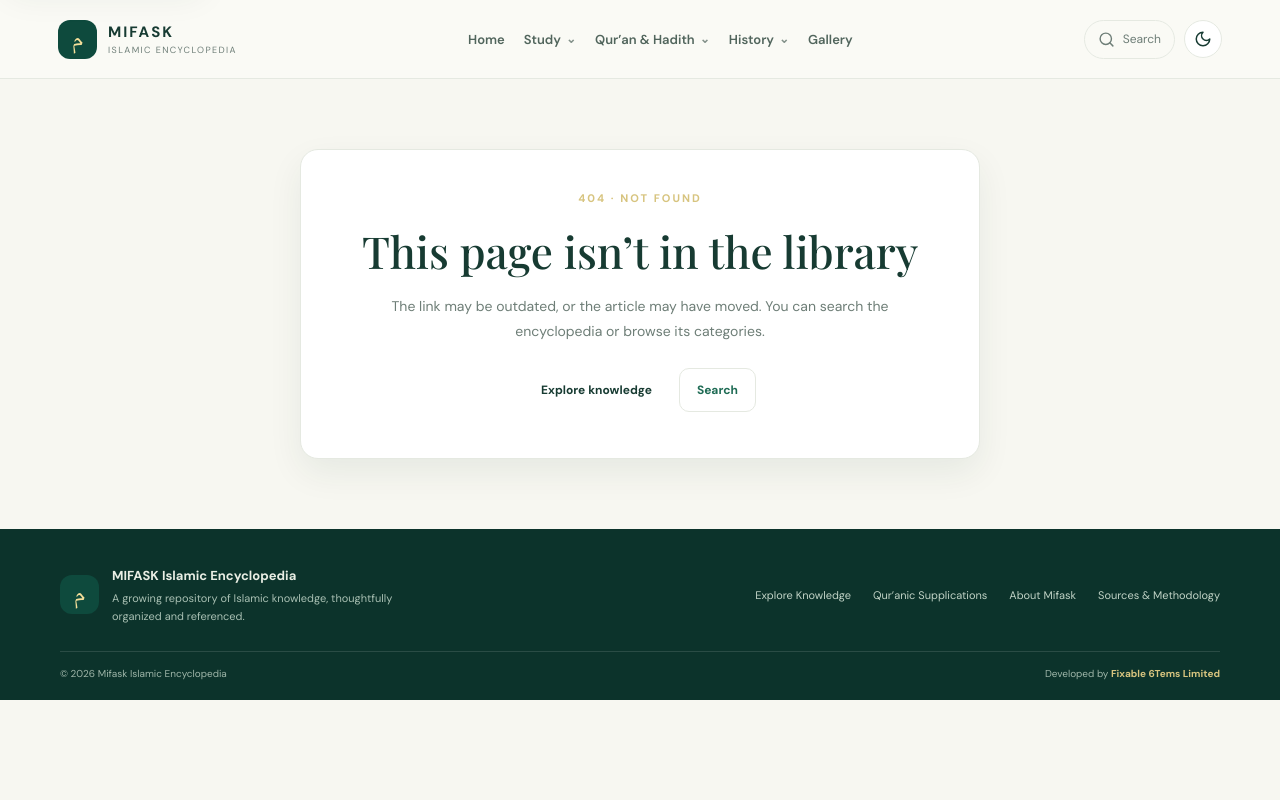
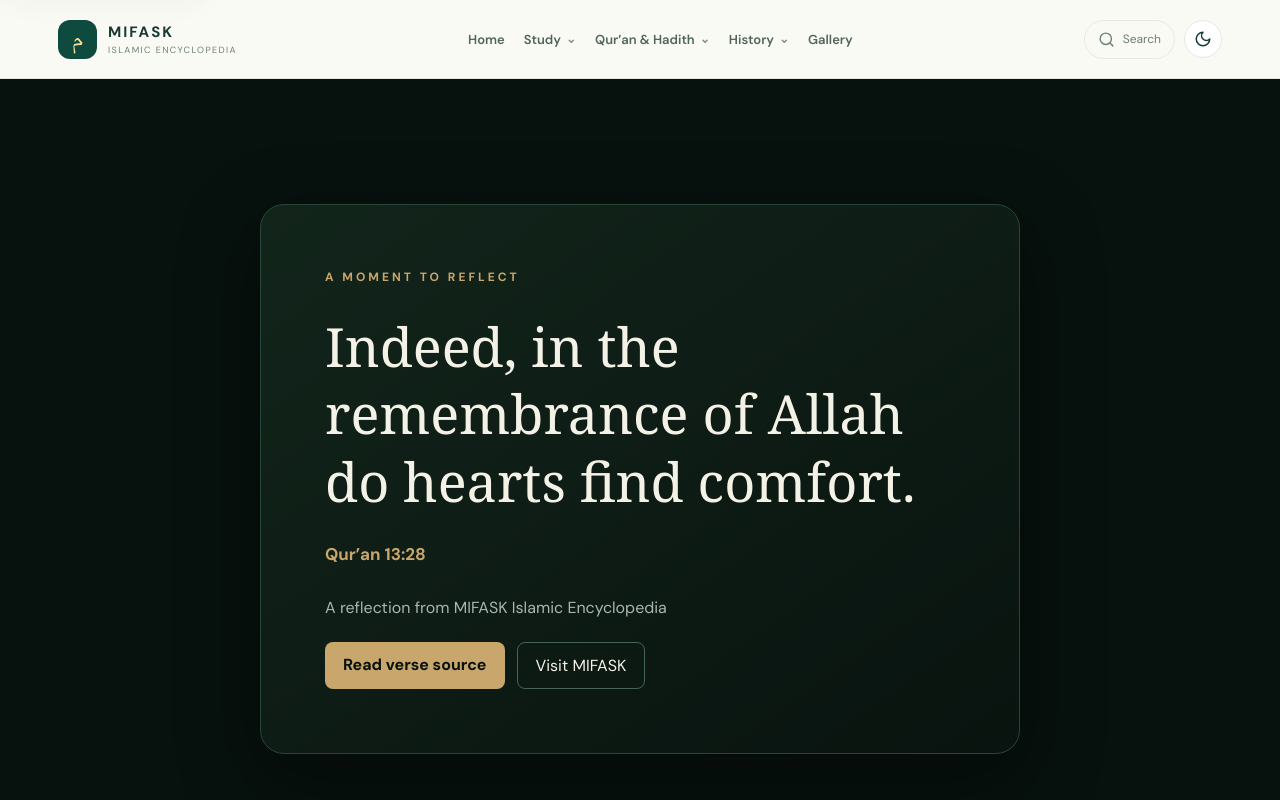
Before and after one commit to smartmil79-afk/mifask-islamic-encyclopedia, a Next.js app: page /reflection/1 in a window 1280 px wide. Before the commit this address had no page. Shown: the top 800 px of the page. Built offline with nearby package versions, Linux system fonts and the light colour scheme; a web font is replaced by a local one.

Commit message:
Add MIFASK-hosted reflection share pages with OG metadata

```diff
--- /dev/null
+++ b/app/reflection/[id]/page.tsx
@@ -0,0 +1,11 @@
+import type { Metadata } from 'next';
+import Link from 'next/link';
+const items:Record<string,{text:string;ref:string;source:string}>={
+'13-28':{text:'Indeed, in the remembrance of Allah do hearts find comfort.',ref:'Qur’an 13:28',source:'https://quran.com/13/28'},
+'96-1':{text:'Read in the name of your Lord who created.',ref:'Qur’an 96:1',source:'https://quran.com/96/1'},
+'20-114':{text:'And say: My Lord, increase me in knowledge.',ref:'Qur’an 20:114',source:'https://quran.com/20/114'},
+'94-5':{text:'So surely with hardship comes ease.',ref:'Qur’an 94:5',source:'https://quran.com/94/5'},
+'65-3':{text:'And whoever puts their trust in Allah, then He is sufficient for them.',ref:'Qur’an 65:3',source:'https://quran.com/65/3'}
+};
+export async function generateMetadata({params}:{params:Promise<{id:string}>}):Promise<Metadata>{const {id}=await params;const item=items[id]||items['13-28'];return {title:item.ref+' | A Moment to Reflect — MIFASK Islamic Encyclopedia',description:item.text,openGraph:{title:item.ref+' | MIFASK Islamic Encyclopedia',description:item.text,type:'website',siteName:'MIFASK Islamic Encyclopedia',url:'https://mifask-islamic-encyclopedia-liha.vercel.app/reflection/'+id},twitter:{card:'summary',title:item.ref+' | MIFASK Islamic Encyclopedia',description:item.text}}}
+export default async function ReflectionPage({params}:{params:Promise<{id:string}>}){const {id}=await params;const item=items[id]||items['13-28'];return <main style={{minHeight:'100vh',background:'#07110d',color:'#f4f1e7',display:'grid',placeItems:'center',padding:'24px'}}><article style={{maxWidth:760,width:'100%',border:'1px solid #284638',borderRadius:24,padding:'clamp(28px,6vw,64px)',background:'linear-gradient(145deg,#12251b,#09130f)',boxShadow:'0 25px 80px #0006'}}><div style={{color:'#c9a66b',letterSpacing:3,fontSize:12,fontWeight:700}}>A MOMENT TO REFLECT</div><div style={{fontSize:'clamp(30px,6vw,54px)',lineHeight:1.25,fontFamily:'Georgia,serif',margin:'28px 0'}}>{item.text}</div><div style={{color:'#c9a66b',fontSize:17,fontWeight:700}}>{item.ref}</div><p style={{color:'#a8b8ae',marginTop:32}}>A reflection from MIFASK Islamic Encyclopedia</p><div style={{display:'flex',gap:12,flexWrap:'wrap',marginTop:24}}><a href={item.source} target="_blank" rel="noreferrer" style={{color:'#07110d',background:'#c9a66b',padding:'12px 18px',borderRadius:8,textDecoration:'none',fontWeight:700}}>Read verse source</a><Link href="/" style={{color:'#f4f1e7',border:'1px solid #456555',padding:'12px 18px',borderRadius:8,textDecoration:'none'}}>Visit MIFASK</Link></div></article></main>}
```
